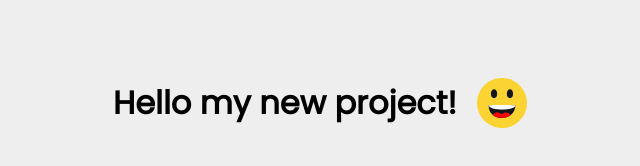
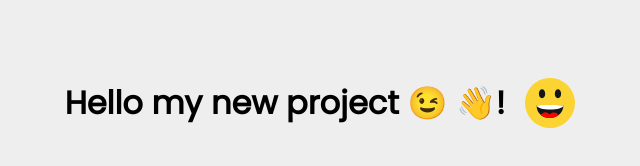
Before and after one commit to VitaliyBondarenko1982/gulp-layout-template, a website: page src/index.html in a window 1280 px wide. Shown: the whole page, without its empty margins (320-960 px from the left). Drawn offline with nearby package versions, Linux system fonts and the light colour scheme; files that its build step writes are made by us from their sources.

Commit message:
test deploy

```diff
--- a/src/index.html
+++ b/src/index.html
@@ -7,7 +7,7 @@
     <link rel="stylesheet" href="./styles/main.css">
   </head>
   <body>
-    <h1>Hello my new project!</h1>
+    <h1>Hello my new project 😉 👋!</h1>
     <img
       class="smile"
       src="./images/laugh-icon.svg"
```
